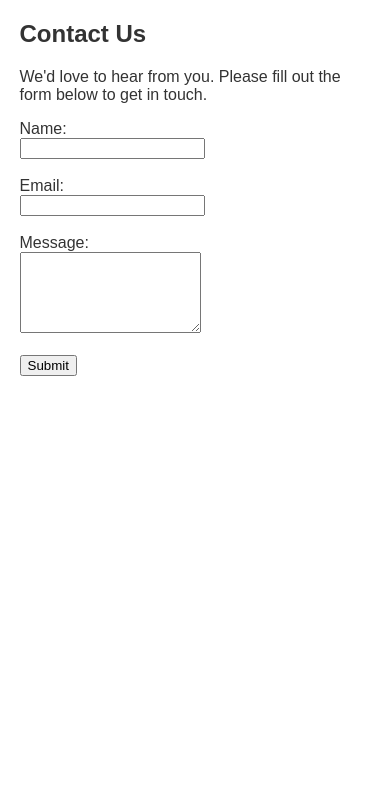
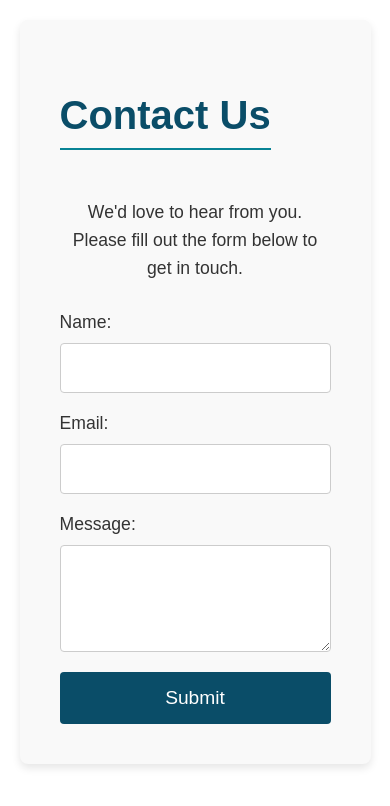
Before and after one commit to Kruti567/tidal--times, a plain HTML site: page public/contact.html in a window 390 px wide. Drawn offline with Linux system fonts and the light colour scheme.

Commit message:
media queries

```diff
--- a/public/contact.html
+++ b/public/contact.html
@@ -5,23 +5,25 @@
     <meta name="viewport" content="width=device-width, initial-scale=1.0">
     <title>Contact Us - Tidal Times</title>
     <link rel="stylesheet" href="css/style.css">
-    <link rel="stylesheet" href="css/responsive.css">
+    <link rel="stylesheet" href="css/contact.css">
     <link rel="stylesheet" href="https://cdnjs.cloudflare.com/ajax/libs/font-awesome/6.0.0-beta3/css/all.min.css">
 </head>
 <body>
     <div id="header-placeholder"></div>
     <main>
-        <h2>Contact Us</h2>
-        <p>We'd love to hear from you. Please fill out the form below to get in touch.</p>
-        <form action="#" method="post">
-            <label for="name">Name:</label><br>
-            <input type="text" id="name" name="name" required><br><br>
-            <label for="email">Email:</label><br>
-            <input type="email" id="email" name="email" required><br><br>
-            <label for="message">Message:</label><br>
-            <textarea id="message" name="message" rows="5" required></textarea><br><br>
-            <input type="submit" value="Submit">
-        </form>
+        <div class="contact-container">
+            <h2>Contact Us</h2>
+            <p>We'd love to hear from you. Please fill out the form below to get in touch.</p>
+            <form action="#" method="post">
+                <label for="name">Name:</label>
+                <input type="text" id="name" name="name" required>
+                <label for="email">Email:</label>
+                <input type="email" id="email" name="email" required>
+                <label for="message">Message:</label>
+                <textarea id="message" name="message" rows="5" required></textarea>
+                <input type="submit" value="Submit">
+            </form>
+        </div>
     </main>
     <div id="footer-placeholder"></div>
 </body>
--- /dev/null
+++ b/public/css/about.css
@@ -0,0 +1,30 @@
+/* about.css */
+main {
+    padding: 20px 5%;
+    max-width: 960px;
+    margin: 0 auto;
+}
+
+.about-container {
+    background-color: #f9f9f9;
+    padding: 40px;
+    border-radius: 8px;
+    box-shadow: 0 4px 8px rgba(0,0,0,0.1);
+    text-align: center;
+}
+
+.about-container h2 {
+    font-size: 2.5em;
+    color: var(--primary-color);
+    margin-bottom: 30px;
+    border-bottom: 2px solid var(--secondary-color);
+    padding-bottom: 10px;
+    display: inline-block;
+}
+
+.about-container p {
+    font-size: 1.1em;
+    line-height: 1.6;
+    margin-bottom: 20px;
+    text-align: left;
+}
--- /dev/null
+++ b/public/css/contact.css
@@ -0,0 +1,68 @@
+/* contact.css */
+main {
+    padding: 20px 5%;
+    max-width: 960px;
+    margin: 0 auto;
+}
+
+.contact-container {
+    background-color: #f9f9f9;
+    padding: 40px;
+    border-radius: 8px;
+    box-shadow: 0 4px 8px rgba(0,0,0,0.1);
+}
+
+.contact-container h2 {
+    text-align: center;
+    font-size: 2.5em;
+    color: var(--primary-color);
+    margin-bottom: 30px;
+    border-bottom: 2px solid var(--secondary-color);
+    padding-bottom: 10px;
+    display: inline-block;
+}
+
+.contact-container p {
+    text-align: center;
+    font-size: 1.1em;
+    line-height: 1.6;
+    margin-bottom: 30px;
+}
+
+form {
+    display: flex;
+    flex-direction: column;
+}
+
+label {
+    font-size: 1.1em;
+    margin-bottom: 10px;
+    color: var(--text-color);
+}
+
+input[type="text"],
+input[type="email"],
+textarea {
+    padding: 15px;
+    border: 1px solid #ccc;
+    border-radius: 4px;
+    margin-bottom: 20px;
+    font-size: 1em;
+    width: 100%;
+    box-sizing: border-box;
+}
+
+input[type="submit"] {
+    background-color: var(--primary-color);
+    color: var(--white);
+    padding: 15px 20px;
+    border: none;
+    border-radius: 4px;
+    cursor: pointer;
+    font-size: 1.2em;
+    transition: background-color 0.3s ease;
+}
+
+input[type="submit"]:hover {
+    background-color: var(--secondary-color);
+}
--- a/public/css/responsive.css
+++ b/public/css/responsive.css
@@ -28,6 +28,10 @@
         margin-bottom: 15px;
     }
 
+    .title-container {
+        flex-direction: column;
+    }
+
     .top-stories .stories-container {
         flex-direction: column;
     }
@@ -39,6 +43,11 @@
 
     .features-section {
         grid-template-columns: 1fr;
+    }
+
+    .footer-logo {
+        flex-direction: column;
+        text-align: center;
     }
 
     .footer-nav {
@@ -72,9 +81,19 @@
         text-align: center;
     }
 
+    .footer-container {
+        flex-direction: column;
+        align-items: center;
+    }
+
     .final-section {
         flex-direction: column;
         text-align: center;
+    }
+
+    .about-container h2,
+    .contact-container h2 {
+        font-size: 2em;
     }
 }
 
@@ -91,4 +110,13 @@
     .side-stories {
         flex-direction: column;
     }
+
+    .title-text h1 {
+        font-size: 2.2em;
+    }
+
+    .about-container,
+    .contact-container {
+        padding: 20px;
+    }
 }
```
Also changed, not shown: public/about.html (+6 -4 lines).
